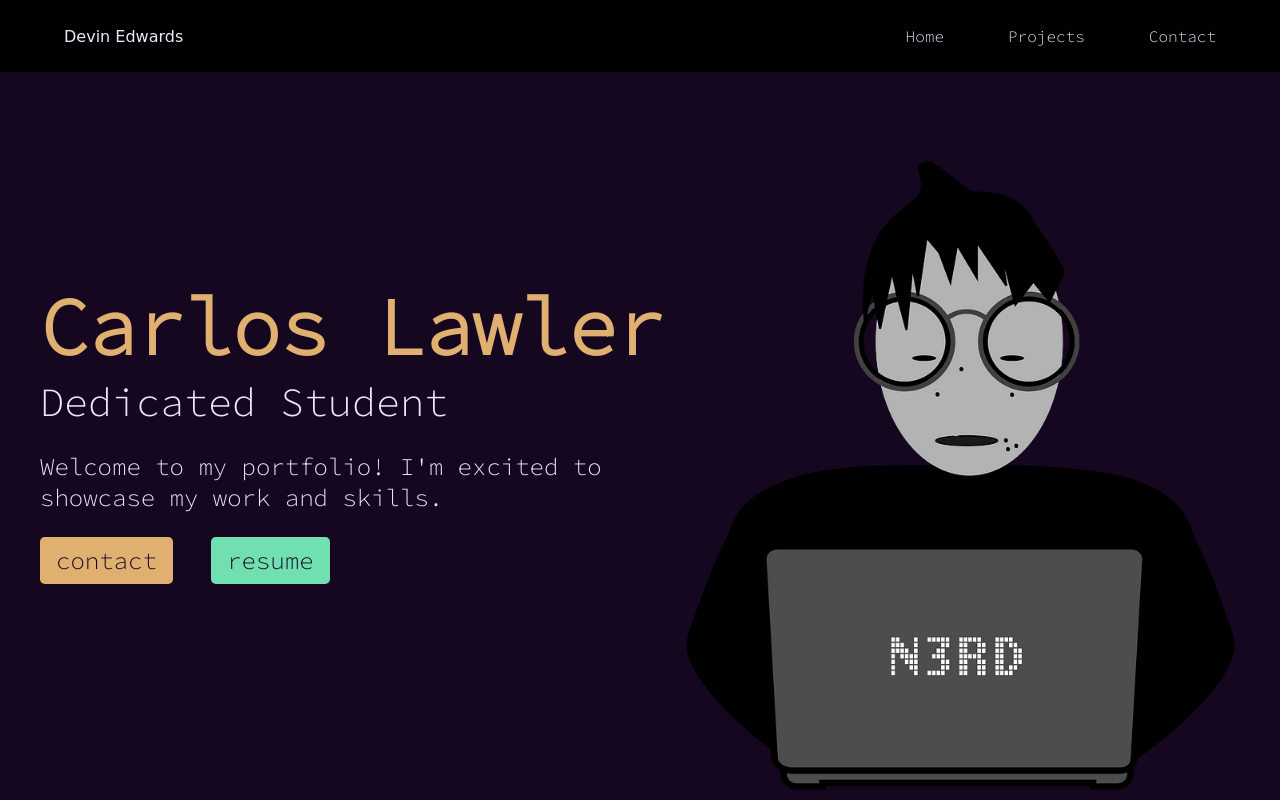
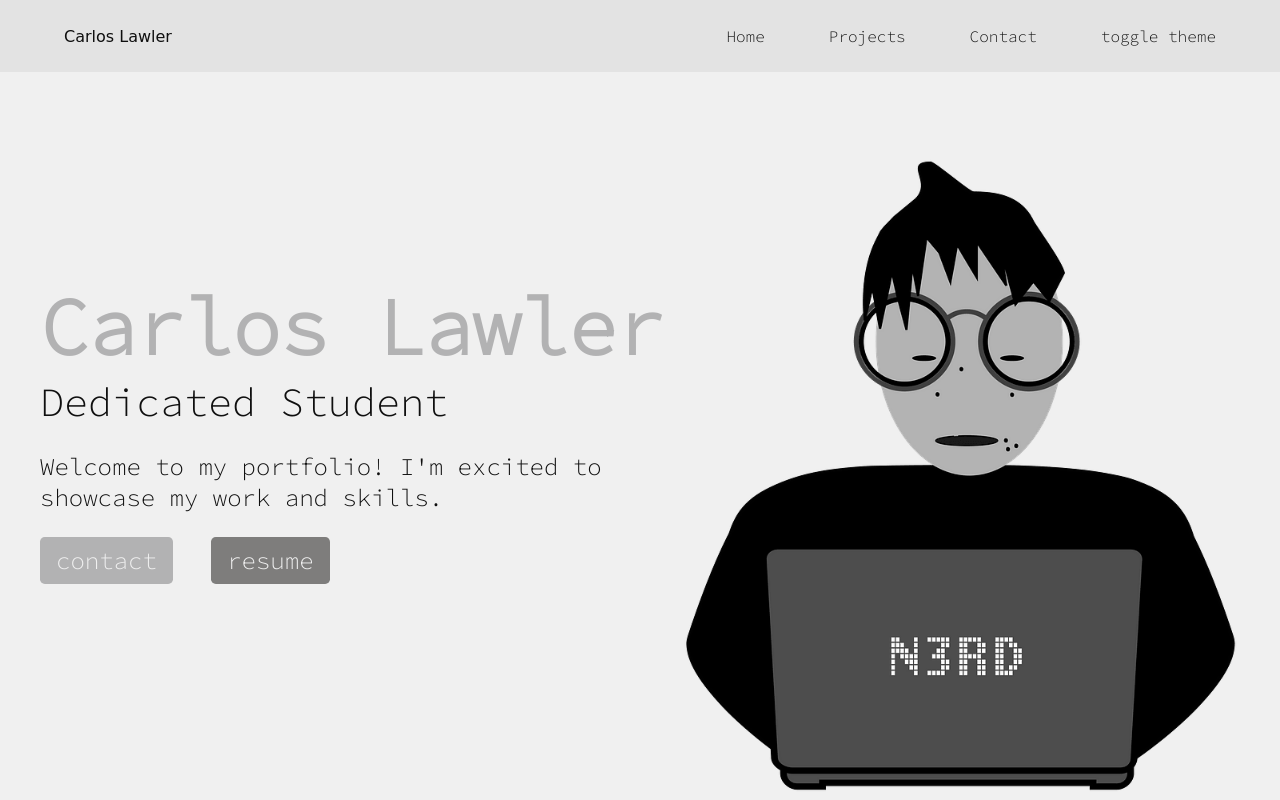
Before and after one commit to Devin-Edwards8/portfolio2, a website built with Parcel: page src/index.html in a window 1280 px wide. Shown: the top 800 px of the page. Built offline with nearby package versions, Linux system fonts and the light colour scheme.

Commit message:
added color theme toggling

```diff
--- a/src/index.html
+++ b/src/index.html
@@ -17,13 +17,15 @@
     <meta name="viewport" content="width=device-width, initial-scale=1" />
     <script defer src="https://unpkg.com/typewriter-effect@latest/dist/core.js" type="module"></script>
   </head>
-  <body>
+  <body class="light-theme">
+    <script src="index.js" type="module"></script>
     <nav class="navbar">
-      <a href="#top" class="navbar-name">Devin Edwards</a>
+      <a href="#top" class="navbar-name">Carlos Lawler</a>
       <div class="section-links">
         <a href="#top">Home</a>
         <a href="#projects">Projects</a>
         <a href="#contact">Contact</a>
+        <p id="toggle-color-scheme">toggle theme</p>
       </div>
     </nav>
 
@@ -31,7 +33,6 @@
     <div class="greeting section">
       <div class="greeting-text">
         <div id="typewrite"></div>
-        <script src="index.js" type="module"></script>
         <p>
           Welcome to my portfolio! I'm excited to showcase my work and skills.
         </p>
--- a/src/index.js
+++ b/src/index.js
@@ -1,3 +1,5 @@
 import typewrite from "./scripts/typewriter";
+import toggleTheme from "./scripts/toggle-theme";
 
-typewrite()
+typewrite();
+toggleTheme();
--- a/src/index.scss
+++ b/src/index.scss
@@ -4,13 +4,36 @@
 @use './sass/shared/elements';
 @use './sass/sections/navbar';
 
-body, html {
+body, html, :root {
+  --background: #160721;
+  --primary: #E0B071;
+  --secondary: #000000;
+  --accent: #71E0B0;
+  --text: #F1E6F9;
+
   font-family: "Source Code Pro", monospace;
-  background: c.$background;
   font-size: 16px;
   margin: 0;
   padding: 20px;
   scroll-behavior: smooth;
+}
+
+.light-theme {
+  background-color: #f0f0f0;
+  --background: #f0f0f0;
+  --primary: #b2b2b3;
+  --secondary: #e3e3e3;
+  --accent: #7e7d7c;
+  --text: #0f0f0f;
+}
+
+.dark-theme {
+  background-color: #160721;
+  --background: #160721;
+  --primary: #E0B071;
+  --secondary: #000000;
+  --accent: #71E0B0;
+  --text: #F1E6F9;
 }
 
 .section {
--- a/src/sass/sections/_navbar.scss
+++ b/src/sass/sections/_navbar.scss
@@ -18,6 +18,14 @@
         color: c.$text;
         cursor: pointer;
         text-decoration: none;
+        margin: 0;
+    }
+
+    p {
+        color: c.$text;
+        cursor: pointer;
+        text-decoration: none;
+        margin: 0;
     }
 
     .navbar-name {
--- a/src/sass/shared/_colors.scss
+++ b/src/sass/shared/_colors.scss
@@ -1,7 +1,7 @@
 // dark theme
 
-$background: #160721;
-$primary :#E0B071;
-$secondary: #000000;
-$accent: #71E0B0;
-$text: #F1E6F9;
+$background: var(--background);
+$primary: var(--primary);
+$secondary: var(--secondary);
+$accent: var(--accent);
+$text: var(--text);
--- /dev/null
+++ b/src/scripts/toggle-theme.js
@@ -0,0 +1,9 @@
+export default function toggleTheme() {
+    let currentTheme = "dark";
+
+    document.getElementById('toggle-color-scheme').addEventListener('click', function() {
+        document.body.classList.toggle('dark-theme');
+        document.body.classList.toggle('light-theme');
+        currentTheme === "dark" ? currentTheme = "light" : currentTheme = "dark";
+    });
+}
```
Also changed, not shown: dist/index.html, 4 other files.
